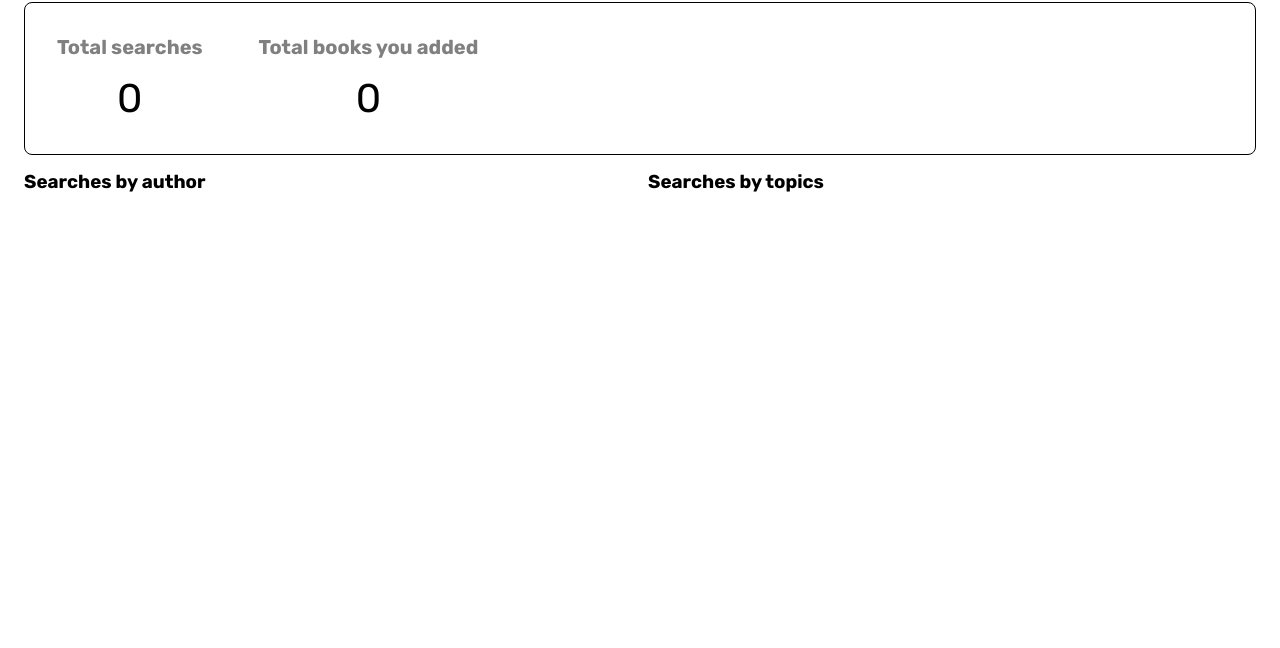
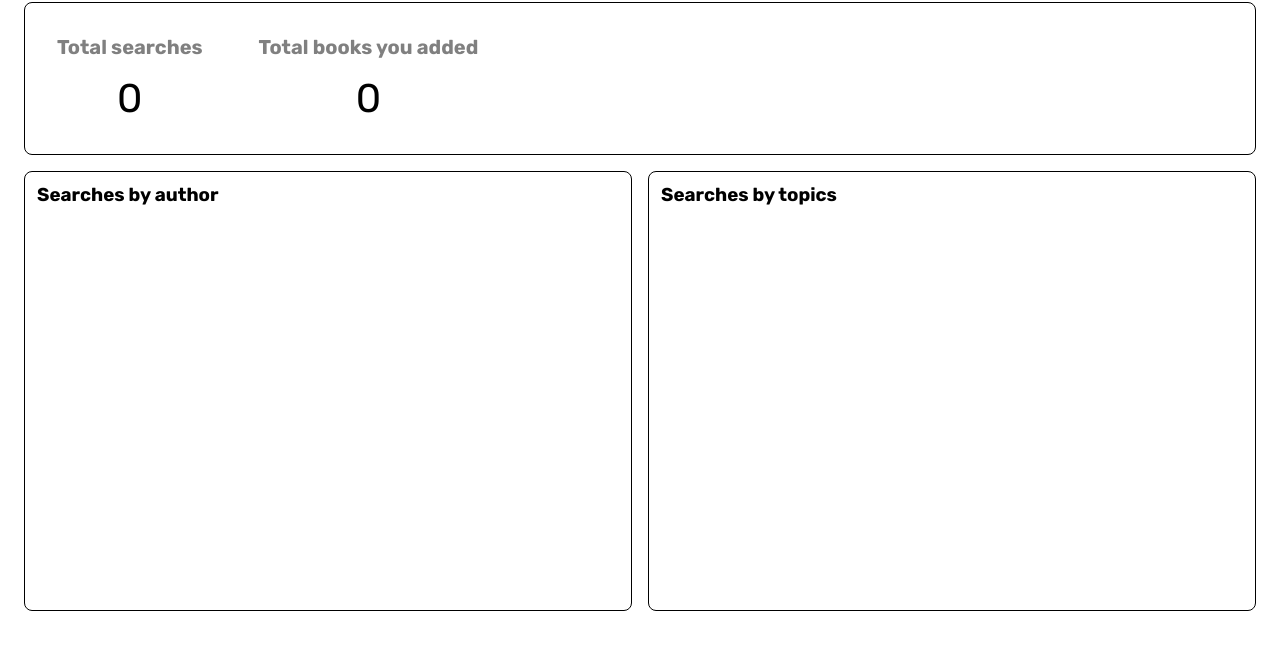
Before and after one commit to Guirdo/gutendex-front-end, a website built with Vite: page pages/dashboard/index.html in a window 1280 px wide. Shown: the part 152-800 px from the top of the page. Built offline with nearby package versions, Linux system fonts and the light colour scheme.

Commit message:
improve style for charts in the dashboard

```diff
--- a/style/components/_dashboard.scss
+++ b/style/components/_dashboard.scss
@@ -38,6 +38,17 @@
   &-main {
     display: grid;
     grid-template-columns: 1fr 1fr;
+    grid-template-rows: repeat(auto-fill, 440px);
     gap: $s-md;
   }
+
+  &-chart {
+    border: 1px solid black;
+    border-radius: $s-xs;
+    padding: $s-sm;
+
+    display: flex;
+    flex-direction: column;
+    justify-content: space-between;
+  }
 }
```
